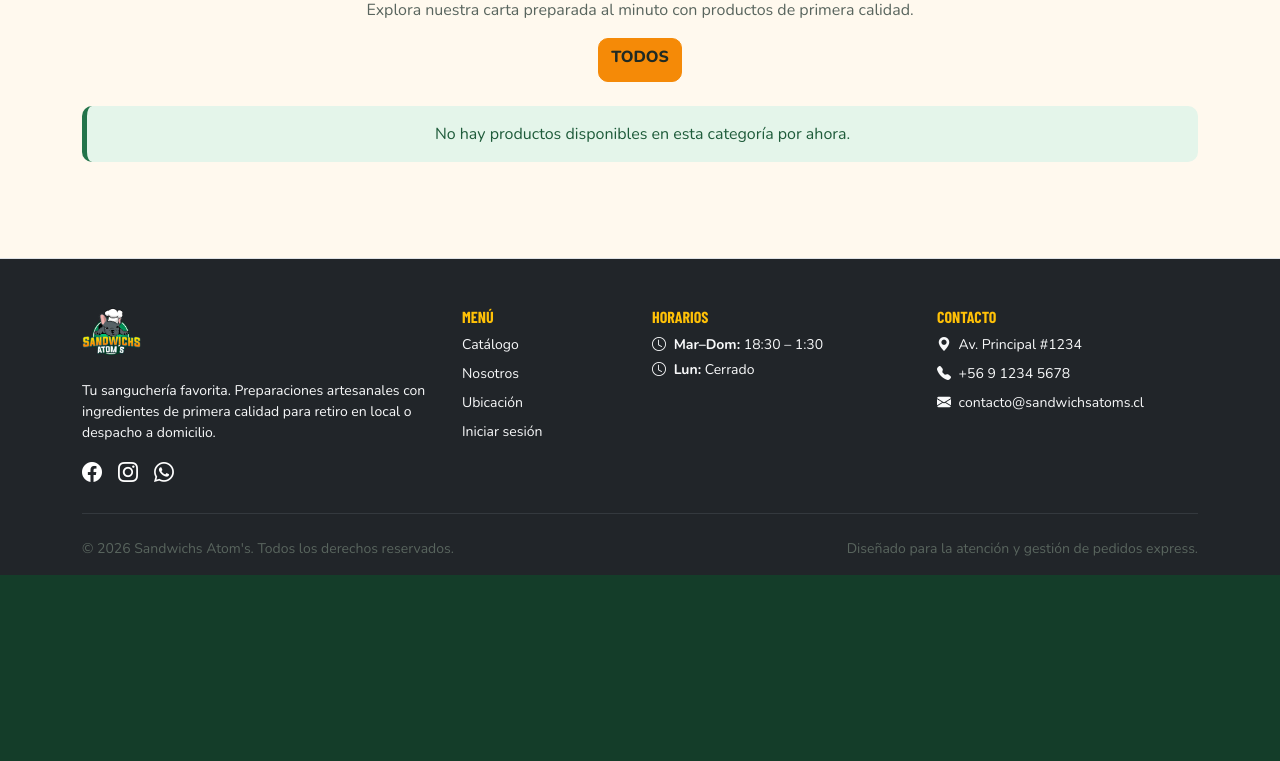
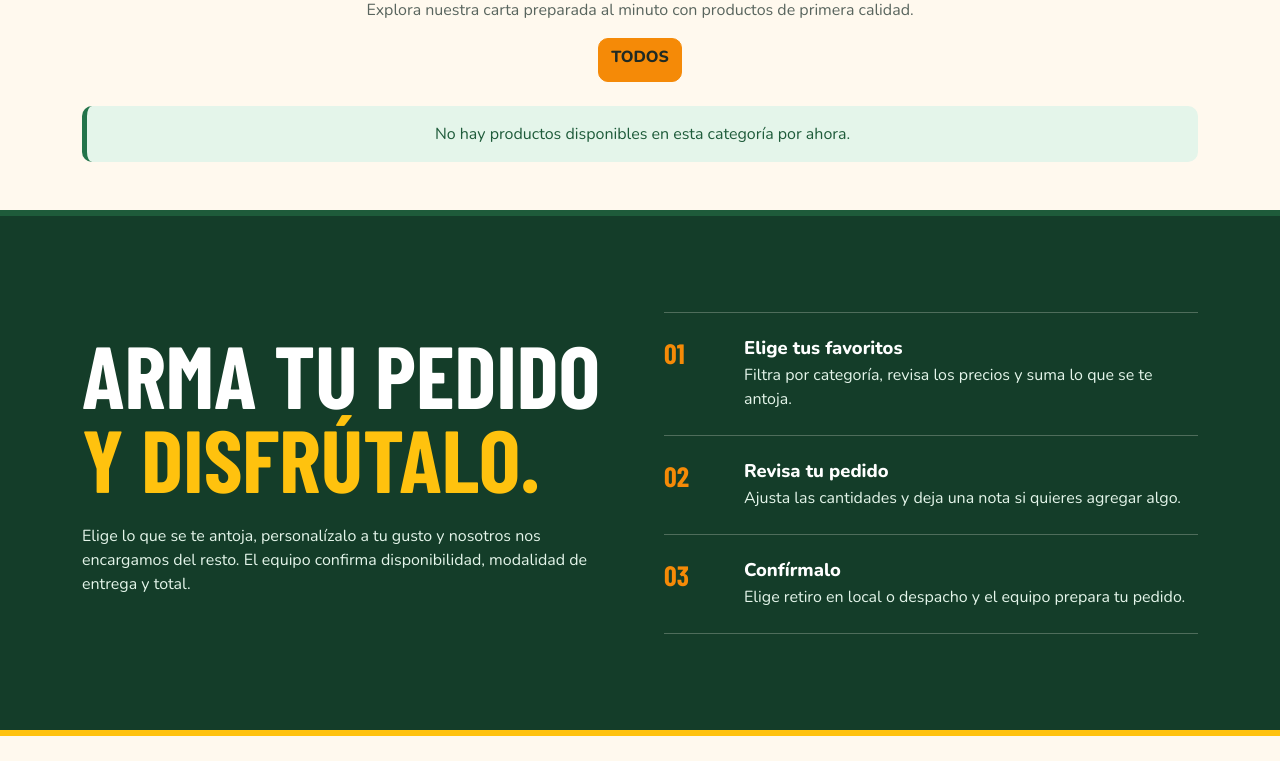
Before and after one commit to Dfvg898/prototipo-Sistema-pedidos-Atoms, a Django app: page / in a window 1280 px wide. Shown: the part 565-1326 px from the top of the page. Before the commit the page ends 1140 px from the top, so only its background shows below. Run offline with Django 5.2, Linux system fonts and the light colour scheme; data that the repository does not hold is empty; some web fonts are replaced.

Commit message:
feat: agrega nosotros, ubicacion con mapa y configura sus rutas

```diff
--- a/catalogo/templates/catalogo/base.html
+++ b/catalogo/templates/catalogo/base.html
@@ -42,9 +42,9 @@
             <div class="collapse navbar-collapse" id="menuPrincipal">
                 <!-- Enlaces públicos -->
                 <ul class="navbar-nav mx-auto mb-2 mb-lg-0 fw-bold text-uppercase">
-                    <li class="nav-item"><a class="nav-link text-dark" href="/#menu"><i class="bi bi-grid me-1"></i> Menú</a></li>
-                    <li class="nav-item"><a class="nav-link text-dark" href="#"><i class="bi bi-heart me-1"></i> Nosotros</a></li>
-                    <li class="nav-item"><a class="nav-link text-dark" href="#"><i class="bi bi-geo-alt me-1"></i> Ubicación</a></li>
+                    <li class="nav-item"><a class="nav-link text-dark" href="{% url 'lista' %}#menu"><i class="bi bi-grid me-1"></i> Menú</a></li>
+                    <li class="nav-item"><a class="nav-link text-dark" href="{% url 'lista' %}#nosotros"><i class="bi bi-heart me-1"></i> Nosotros</a></li>
+                    <li class="nav-item"><a class="nav-link text-dark" href="{% url 'lista' %}#ubicacion"><i class="bi bi-geo-alt me-1"></i> Ubicación</a></li>
 
                     {% if user.is_authenticated and user.rol == 'DUENO' %}
                     <!-- Enlaces privados de gestión (solo Dueño) -->
@@ -65,7 +65,6 @@
                             <i class="bi bi-people me-1"></i> Personal</a>
                     </li>
                     {% endif %}
-</ul>
                 </ul>
 
                 <div class="d-flex align-items-center gap-2 mt-3 mt-lg-0">
@@ -84,7 +83,7 @@
                                 <i class="bi bi-person-circle"></i> {{ user.get_username }}
                             </li>
                             <li>
-                                <form method="post" action="/usuarios/logout/">
+                                <form method="post" action="{% url 'logout' %}">
                                     {% csrf_token %}
                                     <button type="submit" class="btn btn-outline-secondary btn-sm">
                                         <i class="bi bi-box-arrow-right me-1"></i> Cerrar sesión
@@ -94,7 +93,7 @@
                         </ul>
                     </div>
                     {% else %}
-                    <a href="/usuarios/login/" class="btn btn-outline-secondary btn-sm">
+                    <a href="{% url 'login' %}" class="btn btn-outline-secondary btn-sm">
                         <i class="bi bi-person-circle me-1"></i> Iniciar sesión
                     </a>
                     {% endif %}
@@ -149,7 +148,7 @@
             <div class="row g-4">
 
                 <div class="col-lg-4">
-                    <a class="marca mb-3 d-inline-block" href="/catalogo/">
+                    <a class="marca mb-3 d-inline-block" href="#">
                         <img src="{% static 'catalogo/img/atom.png' %}" alt="Sandwichs Atom's" style="height: 50px;">
                     </a>
                     <p class="small text-light">Tu sanguchería favorita. Preparaciones artesanales con ingredientes de primera calidad para retiro en local o despacho a domicilio.</p>
@@ -163,11 +162,11 @@
                 <div class="col-6 col-lg-2">
                     <h4 class="h6 text-uppercase fw-bold text-warning">Menú</h4>
                     <ul class="list-unstyled small">
-                        <li class="mb-2"><a href="/catalogo/#menu" class="text-decoration-none text-light">Catálogo</a></li>
-                        <li class="mb-2"><a href="/catalogo/#nosotros" class="text-decoration-none text-light">Nosotros</a></li>
-                        <li class="mb-2"><a href="/catalogo/#ubicacion" class="text-decoration-none text-light">Ubicación</a></li>
+                        <li class="mb-2"><a href="{% url 'lista' %}#menu" class="text-decoration-none text-light">Catálogo</a></li>
+                        <li class="mb-2"><a href="{% url 'lista' %}#nosotros" class="text-decoration-none text-light">Nosotros</a></li>
+                        <li class="mb-2"><a href="{% url 'lista' %}#ubicacion" class="text-decoration-none text-light">Ubicación</a></li>
                         {% if not user.is_authenticated %}
-                        <li class="mb-2"><a href="/usuarios/login/" class="text-decoration-none text-light">Iniciar sesión</a></li>
+                        <li class="mb-2"><a href="{% url 'login' %}" class="text-decoration-none text-light">Iniciar sesión</a></li>
                         {% endif %}
                     </ul>
                 </div>
@@ -175,7 +174,7 @@
                 <div class="col-6 col-lg-3">
                     <h4 class="h6 text-uppercase fw-bold text-warning">Horarios</h4>
                     <ul class="list-unstyled small text-light">
-                        <li class="mb-1"><i class="bi bi-clock me-1"></i> <strong>Mar–Dom:</strong> 18:30 – 1:30</li>
+                        <li class="mb-1"><i class="bi bi-clock me-1"></i> <strong>Mar–Dom:</strong> 18:30 – 1:00</li>
                         <li class="mb-1"><i class="bi bi-clock me-1"></i> <strong>Lun:</strong> Cerrado</li>
                     </ul>
                 </div>
--- a/catalogo/templates/catalogo/lista.html
+++ b/catalogo/templates/catalogo/lista.html
@@ -89,6 +89,110 @@
     </div>
 </section>
 
+<!-- NOSOTROS / CÓMO PEDIR -->
+<section id="nosotros" class="seccion-oscura">
+    <div class="container">
+        <div class="row align-items-center g-5">
+
+            <!-- Título -->
+            <div class="col-lg-6">
+                <h2 class="titulo-oscuro">
+                    Arma tu pedido<br>
+                    <span class="acento">y disfrútalo.</span>
+                </h2>
+                <p class="texto-oscuro mt-4">
+                    Elige lo que se te antoja, personalízalo a tu gusto y nosotros nos encargamos del resto.
+                    El equipo confirma disponibilidad, modalidad de entrega y total.
+                </p>
+            </div>
+
+            <!-- Pasos -->
+            <div class="col-lg-6">
+                <ol class="pasos">
+                    <li>
+                        <span class="paso-numero">01</span>
+                        <div>
+                            <h3 class="paso-titulo">Elige tus favoritos</h3>
+                            <p class="paso-texto">Filtra por categoría, revisa los precios y suma lo que se te antoja.</p>
+                        </div>
+                    </li>
+                    <li>
+                        <span class="paso-numero">02</span>
+                        <div>
+                            <h3 class="paso-titulo">Revisa tu pedido</h3>
+                            <p class="paso-texto">Ajusta las cantidades y deja una nota si quieres agregar algo.</p>
+                        </div>
+                    </li>
+                    <li>
+                        <span class="paso-numero">03</span>
+                        <div>
+                            <h3 class="paso-titulo">Confírmalo</h3>
+                            <p class="paso-texto">Elige retiro en local o despacho y el equipo prepara tu pedido.</p>
+                        </div>
+                    </li>
+                </ol>
+            </div>
+
+        </div>
+    </div>
+</section>
+
+<!-- UBICACIÓN -->
+<section id="ubicacion" class="py-5">
+    <div class="container">
+        <div class="row g-4 align-items-center justify-content-center">
+
+            <!-- Datos del local -->
+            <div class="col-lg-5">
+                <h2 class="ubicacion-titulo" style="color: var(--verde)">Nos vemos <span style="color: var(--naranja);">aquí.</span></h2>
+
+                <div class="d-flex gap-3 mb-4">
+                    <i class="bi bi-geo-alt fs-4"></i>
+                    <div>
+                        <strong>Tucapel 2736</strong><br>
+                        <span class="text-secondary">Arica, Región de Arica y Parinacota</span>
+                    </div>
+                </div>
+
+                <div class="d-flex gap-3 mb-4">
+                    <i class="bi bi-clock fs-4"></i>
+                    <div>
+                        <strong>Martes a domingo</strong><br>
+                        <span class="text-secondary">18:30 – 1:00</span><br>
+                        <strong class="d-block mt-2">Lunes</strong>
+                        <span class="text-secondary">Cerrado</span>
+                    </div>
+                </div>
+
+                <a href="https://www.google.com/maps/place/Atom's/@-18.4719298,-70.2901312,17z/data=!3m1!4b1!4m6!3m5!1s0x915aa9003ff998c5:0x348ae89f24fb6da5!8m2!3d-18.4719349!4d-70.2875509!16s%2Fg%2F11w4232mlj"
+                target="_blank" rel="noopener" class="btn btn-primary btn-lg">
+                    Abrir en Google Maps <i class="bi bi-arrow-right ms-2"></i>
+                </a>
+            </div>
+
+            <!-- Mapa -->
+            <div class="col-lg-6">
+                <div class="ratio ratio-21x9 shadow rounded-3 overflow-hidden">
+                    <iframe
+                        src="https://www.google.com/maps/embed?pb=!1m18!1m12!1m3!1d3784.2588687108896!2d-70.29013118887347!3d-18.47192979449442!2m3!1f0!2f0!3f0!3m2!1i1024!2i768!4f13.1!3m3!1m2!1s0x915aa9003ff998c5%3A0x348ae89f24fb6da5!2sAtom's!5e0!3m2!1ses-419!2scl!4v1795308011690!5m2!1ses-419!2scl"
+                        style="border:0;" allowfullscreen="" loading="lazy"
+                        referrerpolicy="strict-origin-when-cross-origin"
+                        title="Ubicación de Atom's"></iframe>
+                </div>
+
+                <div class="mapa-pie">
+                    <i class="bi bi-geo-alt-fill"></i>
+                    <div>
+                        <strong>Sandwichs Atom's</strong>
+                        <span>Tucapel 2736 · Arica</span>
+                    </div>
+                </div>
+            </div>
+
+        </div>
+    </div>
+</section>
+
 {% endblock content %}
 
 <!-- Modal de personalización -->
```
